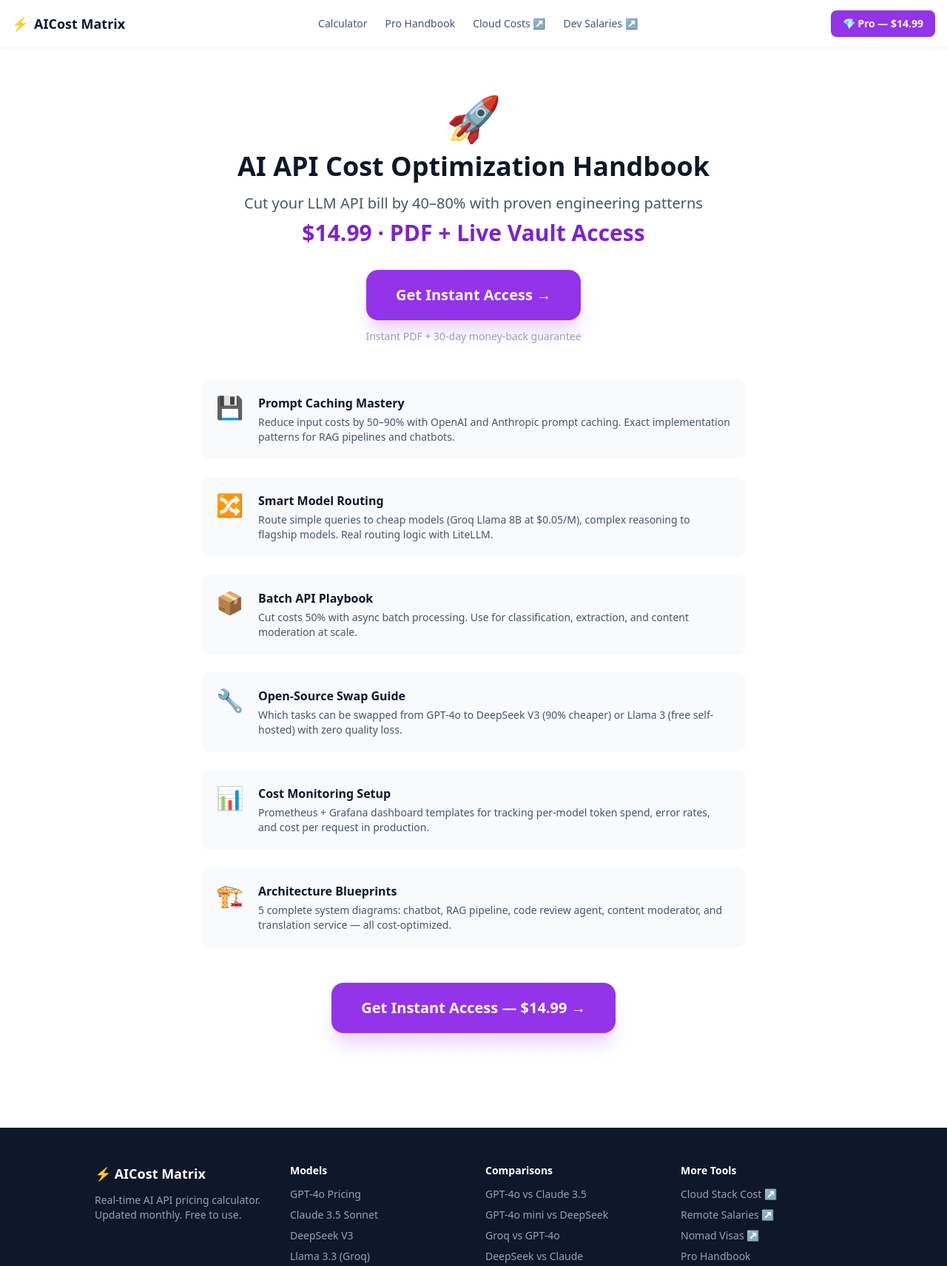
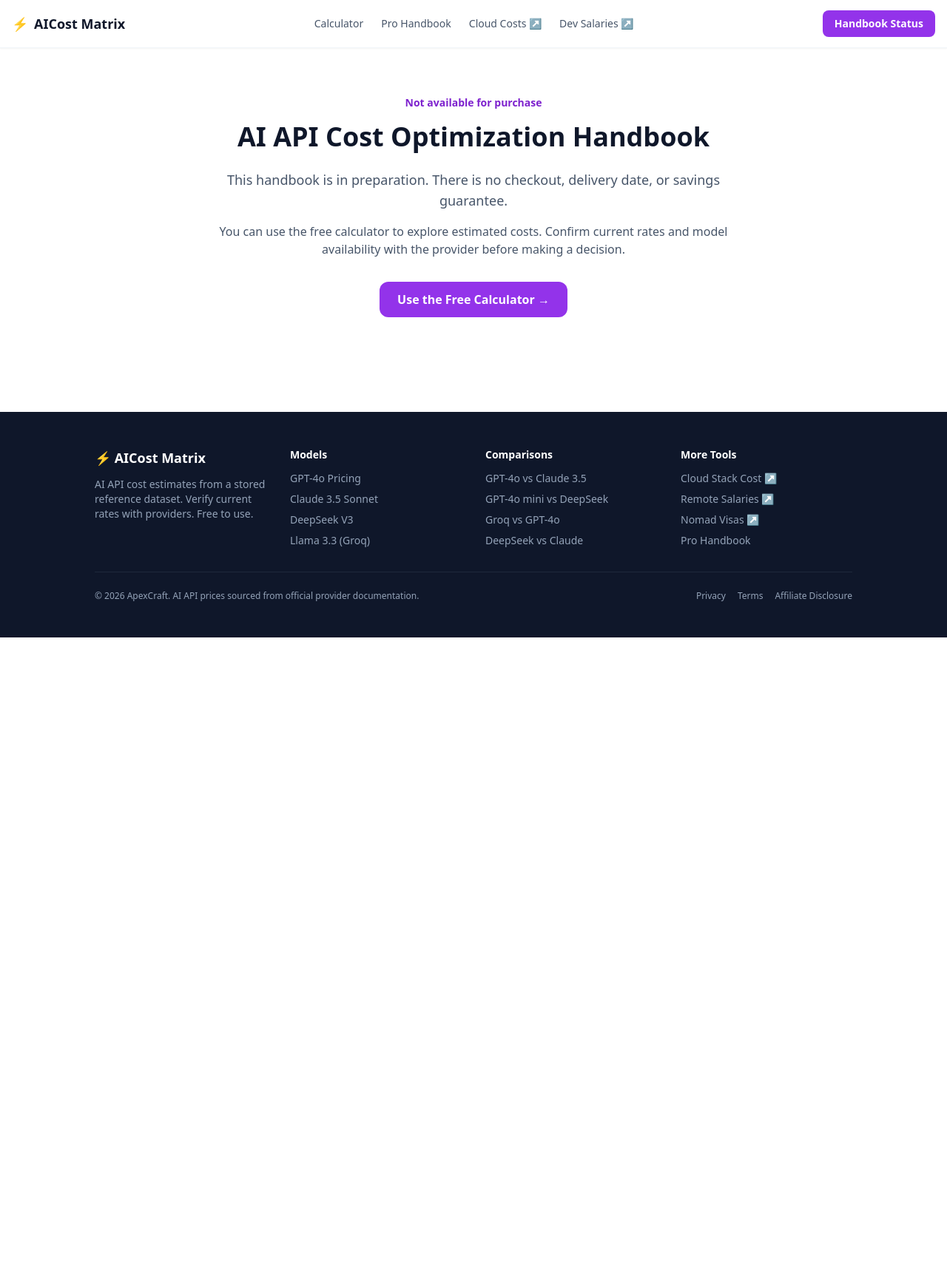
Before and after one commit to yuansent/aicost-matrix, an Astro site: page /handbook in a window 1280 px wide. Shown: the top 1712 px of the page at 74% size. After the commit the page ends 862 px from the top, so only its background shows below. Built offline with nearby package versions, Linux system fonts and the light colour scheme; Astro itself is replaced by a stand-in of ours.

Commit message:
Replace unavailable handbook checkout with honest status page

```diff
--- a/src/layouts/Layout.astro
+++ b/src/layouts/Layout.astro
@@ -56,10 +56,10 @@ const schemaWebsite = {
         <a href="https://stackcost.apexcraftweb.com" target="_blank" rel="noopener" class="hover:text-purple-600 transition-colors">Cloud Costs ↗</a>
         <a href="https://salary.apexcraftweb.com" target="_blank" rel="noopener" class="hover:text-purple-600 transition-colors">Dev Salaries ↗</a>
       </div>
-      <a href="https://apexcraftweb.gumroad.com/l/aicost-handbook"
+      <a href="/handbook"
          target="_blank" rel="noopener sponsored"
          class="bg-purple-600 hover:bg-purple-700 text-white text-sm font-semibold px-4 py-2 rounded-lg transition-all">
-        💎 Pro — $14.99
+        Handbook Status
       </a>
     </div>
   </nav>
@@ -74,7 +74,7 @@ const schemaWebsite = {
       <div class="grid md:grid-cols-4 gap-8 mb-8">
         <div class="col-span-1">
           <div class="font-bold text-white text-lg mb-3">⚡ AICost Matrix</div>
-          <p class="text-sm">Real-time AI API pricing calculator. Updated monthly. Free to use.</p>
+          <p class="text-sm">AI API cost estimates from a stored reference dataset. Verify current rates with providers. Free to use.</p>
         </div>
         <div>
           <div class="font-semibold text-white mb-3 text-sm">Models</div>
--- a/src/pages/compare/[slug].astro
+++ b/src/pages/compare/[slug].astro
@@ -178,9 +178,9 @@ const rows = [
     <!-- Back + CTA -->
     <div class="flex gap-4 flex-wrap">
       <a href="/" class="bg-slate-100 hover:bg-slate-200 text-slate-700 font-semibold py-3 px-6 rounded-xl transition-all">← All Models</a>
-      <a href="https://apexcraftweb.gumroad.com/l/aicost-handbook" target="_blank" rel="noopener sponsored"
+      <a href="/handbook" target="_blank" rel="noopener sponsored"
          class="bg-purple-600 hover:bg-purple-700 text-white font-bold py-3 px-6 rounded-xl transition-all">
-        💎 AI Cost Optimization Handbook — $14.99
+        Handbook — Not Yet Available
       </a>
     </div>
   </div>
--- a/src/pages/handbook.astro
+++ b/src/pages/handbook.astro
@@ -1,50 +1,14 @@
 ---
 import Layout from '../layouts/Layout.astro';
 ---
-<Layout
-  title="AI API Cost Optimization Handbook — Cut Your LLM Bill by 40-80%"
-  description="40-page guide with proven architectures to reduce AI API costs: prompt caching, model routing, batching, and open-source swap playbooks. Instant PDF delivery."
-  canonical="https://aicost.apexcraftweb.com/handbook"
->
-  <div class="max-w-3xl mx-auto px-4 py-16">
-    <div class="text-center mb-12">
-      <div class="text-6xl mb-4">🚀</div>
-      <h1 class="text-4xl font-bold text-slate-900 mb-4">AI API Cost Optimization Handbook</h1>
-      <p class="text-xl text-slate-600 mb-2">Cut your LLM API bill by 40–80% with proven engineering patterns</p>
-      <div class="text-3xl font-bold text-purple-700 mb-8">$14.99 · PDF + Live Vault Access</div>
-      <a href="https://apexcraftweb.gumroad.com/l/aicost-handbook"
-         target="_blank" rel="noopener sponsored"
-         class="inline-flex items-center gap-2 bg-purple-600 hover:bg-purple-700 text-white font-bold py-5 px-10 rounded-2xl text-xl transition-all shadow-xl shadow-purple-200">
-        Get Instant Access →
-      </a>
-      <p class="text-sm text-slate-400 mt-3">Instant PDF + 30-day money-back guarantee</p>
-    </div>
-
-    <div class="space-y-6">
-      {[
-        { icon: '💾', title: 'Prompt Caching Mastery', desc: 'Reduce input costs by 50–90% with OpenAI and Anthropic prompt caching. Exact implementation patterns for RAG pipelines and chatbots.' },
-        { icon: '🔀', title: 'Smart Model Routing', desc: 'Route simple queries to cheap models (Groq Llama 8B at $0.05/M), complex reasoning to flagship models. Real routing logic with LiteLLM.' },
-        { icon: '📦', title: 'Batch API Playbook', desc: 'Cut costs 50% with async batch processing. Use for classification, extraction, and content moderation at scale.' },
-        { icon: '🔧', title: 'Open-Source Swap Guide', desc: 'Which tasks can be swapped from GPT-4o to DeepSeek V3 (90% cheaper) or Llama 3 (free self-hosted) with zero quality loss.' },
-        { icon: '📊', title: 'Cost Monitoring Setup', desc: 'Prometheus + Grafana dashboard templates for tracking per-model token spend, error rates, and cost per request in production.' },
-        { icon: '🏗️', title: 'Architecture Blueprints', desc: '5 complete system diagrams: chatbot, RAG pipeline, code review agent, content moderator, and translation service — all cost-optimized.' },
-      ].map(item => (
-        <div class="flex gap-5 bg-slate-50 rounded-xl p-5">
-          <div class="text-3xl">{item.icon}</div>
-          <div>
-            <div class="font-bold text-slate-900 mb-1">{item.title}</div>
-            <div class="text-slate-600 text-sm">{item.desc}</div>
-          </div>
-        </div>
-      ))}
-    </div>
-
-    <div class="mt-12 text-center">
-      <a href="https://apexcraftweb.gumroad.com/l/aicost-handbook"
-         target="_blank" rel="noopener sponsored"
-         class="inline-flex items-center gap-2 bg-purple-600 hover:bg-purple-700 text-white font-bold py-5 px-10 rounded-2xl text-xl transition-all shadow-xl shadow-purple-200">
-        Get Instant Access — $14.99 →
-      </a>
-    </div>
-  </div>
+<Layout title="AI API Cost Optimization Handbook — Not Yet Available"
+  description="The AI API Cost Optimization Handbook is in preparation and is not currently available for purchase. Use the free cost calculator."
+  canonical="https://aicost.apexcraftweb.com/handbook">
+  <section class="max-w-3xl mx-auto px-4 py-16 text-center">
+    <p class="text-sm font-semibold text-purple-700 mb-4">Not available for purchase</p>
+    <h1 class="text-4xl font-bold text-slate-900 mb-6">AI API Cost Optimization Handbook</h1>
+    <p class="text-lg text-slate-600 mb-4">This handbook is in preparation. There is no checkout, delivery date, or savings guarantee.</p>
+    <p class="text-slate-600 mb-8">You can use the free calculator to explore estimated costs. Confirm current rates and model availability with the provider before making a decision.</p>
+    <a href="/" class="inline-flex bg-purple-600 hover:bg-purple-700 text-white font-semibold px-6 py-3 rounded-xl">Use the Free Calculator →</a>
+  </section>
 </Layout>
--- a/src/pages/index.astro
+++ b/src/pages/index.astro
@@ -167,22 +167,22 @@ const categories = [...new Set(models.map(m => m.category))].sort();
   <section class="bg-gradient-to-br from-purple-900 to-slate-900 text-white py-16 px-4">
     <div class="max-w-3xl mx-auto text-center">
       <div class="text-4xl mb-4">🚀</div>
-      <h2 class="text-3xl font-bold mb-4">Cut Your AI API Bill in Half</h2>
+      <h2 class="text-3xl font-bold mb-4">AI Cost Handbook — In Preparation</h2>
       <p class="text-slate-300 text-lg mb-8">
-        Get the <strong>AI API Cost Optimization Handbook</strong> — a 40-page guide with proven architectures that reduce LLM costs by 40-80%: prompt caching strategies, model routing logic, batching patterns, and open-source swap playbooks.
+        The <strong>AI API Cost Optimization Handbook</strong> is not available for purchase. Planned topics include caching, model routing, and batching; no delivery date or savings guarantee is offered.
       </p>
       <div class="flex flex-col sm:flex-row gap-4 justify-center">
-        <a href="https://apexcraftweb.gumroad.com/l/aicost-handbook"
+        <a href="/handbook"
            target="_blank" rel="noopener sponsored"
            class="inline-flex items-center justify-center gap-2 bg-purple-500 hover:bg-purple-400 text-white font-bold py-4 px-8 rounded-xl text-lg transition-all shadow-lg shadow-purple-900/50">
-          💎 Get Pro Handbook — $14.99
+          Handbook — Not Yet Available
         </a>
-        <a href="/calculator"
+        <a href="/"
            class="inline-flex items-center justify-center gap-2 bg-white/10 hover:bg-white/20 text-white font-semibold py-4 px-8 rounded-xl text-lg transition-all border border-white/20">
           Try Full Calculator →
         </a>
       </div>
-      <p class="text-slate-500 text-sm mt-4">Instant PDF delivery · 30-day money-back guarantee</p>
+      <p class="text-slate-500 text-sm mt-4">Not currently sold. No payment is requested.</p>
     </div>
   </section>
 
--- a/src/pages/model/[id].astro
+++ b/src/pages/model/[id].astro
@@ -128,9 +128,9 @@ const formatCtx = (n: number) => n >= 1000000 ? (n / 1000000).toFixed(1) + 'M to
             <div id="calcResult" class="text-3xl font-bold text-white">$0.00</div>
             <div class="text-xs text-slate-400 mt-1" id="calcBreakdown"></div>
           </div>
-          <a href="https://apexcraftweb.gumroad.com/l/aicost-handbook" target="_blank" rel="noopener sponsored"
+          <a href="/handbook" target="_blank" rel="noopener sponsored"
              class="block w-full text-center bg-purple-500 hover:bg-purple-400 text-white font-semibold py-3 rounded-xl transition-all text-sm">
-            💎 Cut This Bill in Half — $14.99
+            Handbook — Not Yet Available
           </a>
         </div>
       </div>
```
